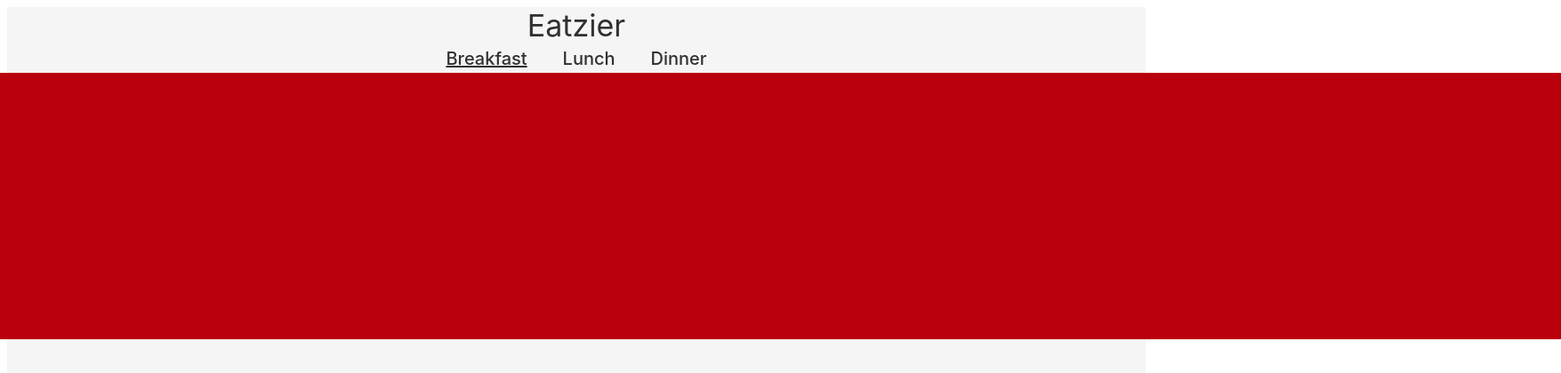
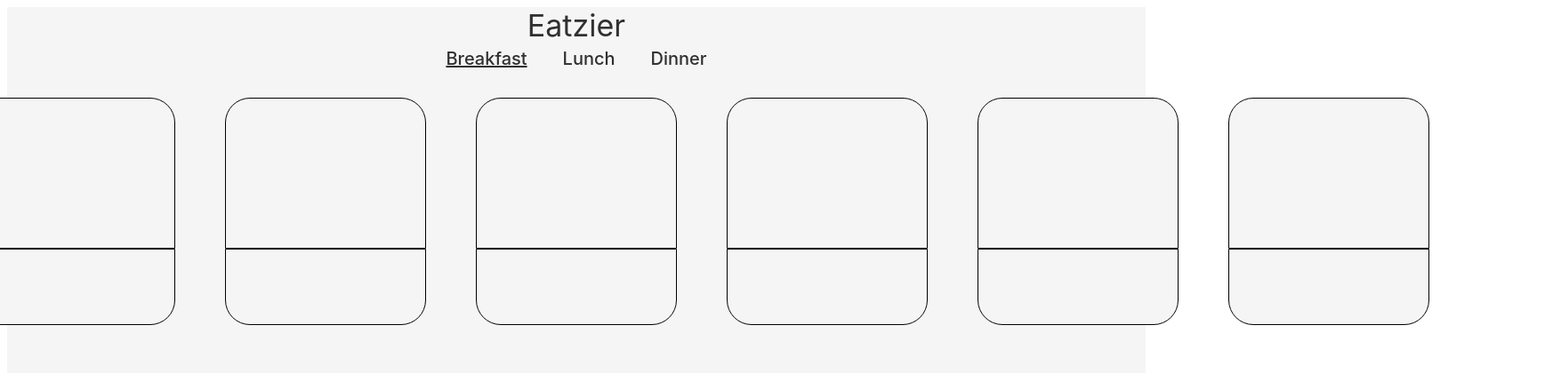
Before and after one commit to landonbconnell/eatzee, a React (Create React App) app in the folder client/: page / in a window 1280 px wide. Shown: the top 420 px of the page at 89% size, 1755 px wide, since content can reach past the window. Built offline with nearby package versions, Linux system fonts and the light colour scheme.

Commit message:
styled MealDay box shape

```diff
--- a/client/src/components/HomePage/HomePage.tsx
+++ b/client/src/components/HomePage/HomePage.tsx
@@ -1,15 +1,14 @@
-import React from "react";
-import Header from "./Header";
-import { Stack } from "@mui/material";
-import MealWeek from "./MealWeek";
+import React from 'react';
+import Header from './Header';
+import { Stack } from '@mui/material';
+import MealWeek from './MealWeek';
 
 // generated using sfc (stateless function component)
 const HomePage = () => {
   return (
-    <Stack direction="column">
+    <Stack direction='column'>
       <Header />
-      <Stack direction="row" justifyContent="center" alignItems="center">
-        <h1>HELLO</h1>
+      <Stack direction='row' justifyContent='center' alignItems='center'>
         <MealWeek />
       </Stack>
     </Stack>
--- a/client/src/components/HomePage/MealDay.tsx
+++ b/client/src/components/HomePage/MealDay.tsx
@@ -1,23 +1,38 @@
 import * as React from 'react';
 import { Day } from 'redux/reducers/mealsSlice';
-import { Box } from '@mui/material';
+import { Box, Stack } from '@mui/material';
 
 interface MealDayProps {
-    day: Day;
+  day: Day;
 }
 
-const MealDay = ({ day } : MealDayProps) => {
-    return (
-        <Box sx={{
-            width: 300,
-            height: 300,
-            backgroundColor: 'primary.dark',
-            '&:hover': {
-              backgroundColor: 'primary.main',
-              opacity: [0.9, 0.8, 0.7],
-            },
-          }}></Box>
-    );
-}
+const MealDay = ({ day }: MealDayProps) => {
+  return (
+    <Stack direction='column' alignItems='center' justifyContent='center'>
+      <Box
+        sx={{
+          width: '14rem', // 20 rem
+          height: '10.5rem', // 15 rem
+          borderTopLeftRadius: '1.75rem',
+          borderTopRightRadius: '1.75rem',
+          border: '1px solid',
+          margin: '1.75rem 1.75rem 0 1.75rem',
+          backgroundColor: 'primary.light',
+        }}
+      />
+      <Box
+        sx={{
+          width: '14rem', // 20 rem
+          height: '5.25rem', // 15 rem
+          borderBottomLeftRadius: '1.75rem',
+          borderBottomRightRadius: '1.75rem',
+          border: '1px solid',
+          margin: '0rem 1.75rem 1.75rem 1.75rem',
+          backgroundColor: 'primary.light',
+        }}
+      />
+    </Stack>
+  );
+};
 
 export default MealDay;
--- a/client/src/components/HomePage/MealWeek.tsx
+++ b/client/src/components/HomePage/MealWeek.tsx
@@ -1,6 +1,6 @@
 import * as React from 'react';
 import MealDay from './MealDay';
-import { useSelector } from "react-redux";
+import { useSelector } from 'react-redux';
 import { Stack } from '@mui/material';
 import { daysSelector } from 'redux/selectors/daysSelector';
 
@@ -9,20 +9,20 @@
 
   return (
     <Stack
-            direction="column"
-            alignItems="center"
-            justifyContent="center"
-            sx={{
-                maxWidth: '60rem'
-            }}
+      direction='column'
+      alignItems='center'
+      justifyContent='center'
+      // sx={{
+      //     maxWidth: '60rem'
+      // }}
     >
-            <Stack direction="row" justifyContent="space-evenly" alignItems="center">
+      <Stack direction='row' justifyContent='space-evenly' alignItems='center'>
         {days.map((day, index) => (
           <MealDay key={index} day={day} />
         ))}
       </Stack>
     </Stack>
   );
-}
+};
 
 export default MealWeek;
```
Also changed, not shown: 1 other file (tests, documents, lock files or other folders). Lines whose indentation alone changed are shown as unchanged.
